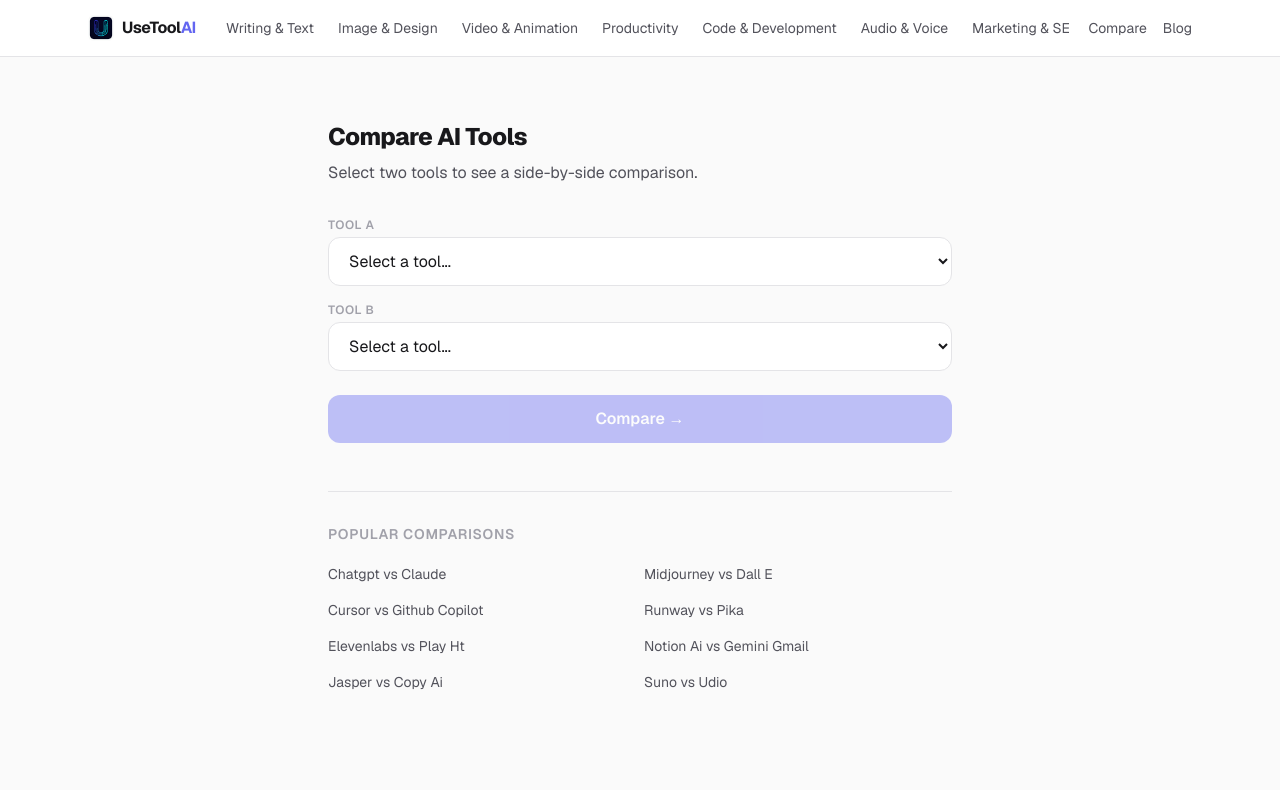
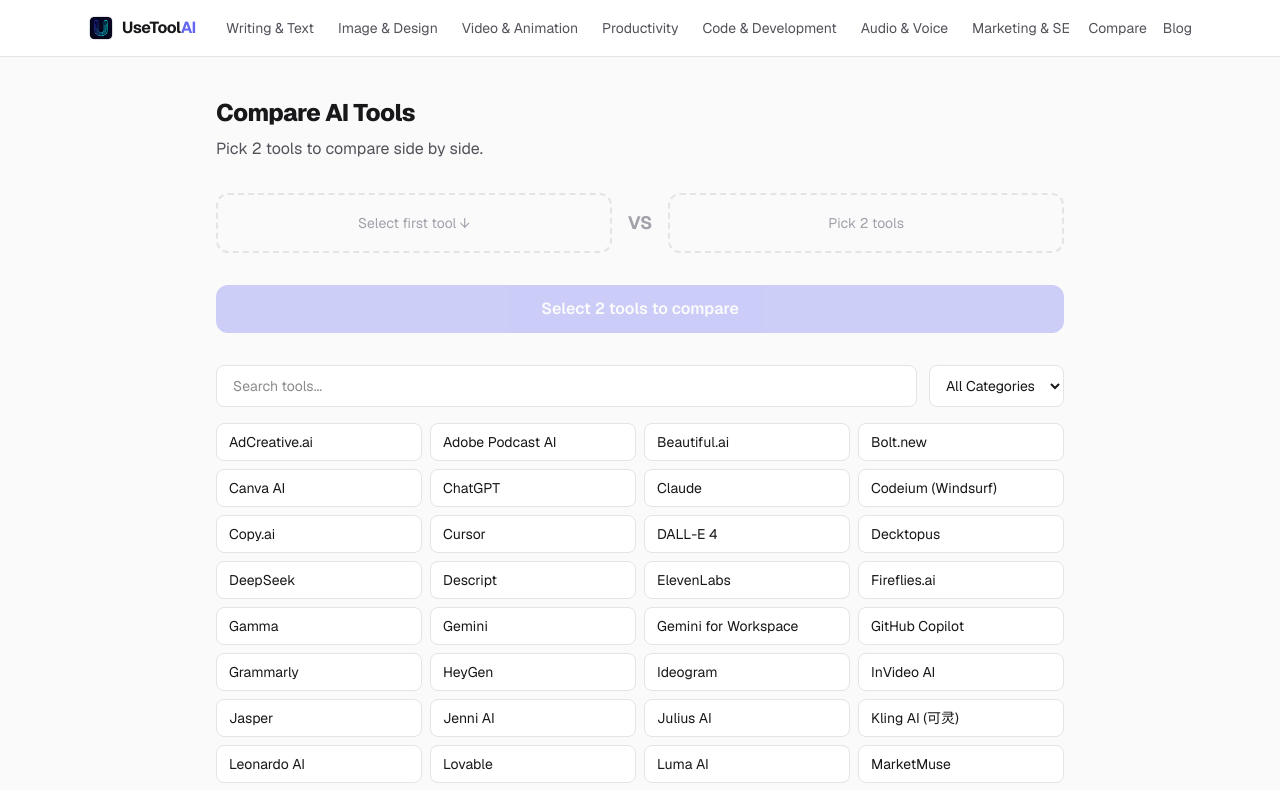
Before and after one commit to Max-jia/UseToolAi, a Next.js app: page /compare in a window 1280 px wide. Shown: the top 790 px of the page. Built offline with nearby package versions, Linux system fonts and the light colour scheme.

Commit message:
Redesign Compare page: search, category filter, visual tool picker

```diff
--- a/src/app/compare/page.tsx
+++ b/src/app/compare/page.tsx
@@ -1,80 +1,135 @@
 "use client";
 
-import { useState } from "react";
+import { useState, useEffect } from "react";
 import { useRouter } from "next/navigation";
 import Link from "next/link";
-import type { Tool } from "@/lib/tools";
+
+interface ToolItem { slug: string; name: string; category: string; }
 
 export default function ComparePage() {
   const router = useRouter();
-  const [toolA, setToolA] = useState("");
-  const [toolB, setToolB] = useState("");
-  const [toolList, setToolList] = useState<Tool[]>([]);
-  const [loaded, setLoaded] = useState(false);
+  const [tools, setTools] = useState<ToolItem[]>([]);
+  const [search, setSearch] = useState("");
+  const [category, setCategory] = useState("All");
+  const [selected, setSelected] = useState<string[]>([]);
 
-  // Load tools lazily
-  const loadTools = async () => {
-    if (loaded) return;
-    const res = await fetch("/api/tools");
-    if (res.ok) {
-      const data = await res.json();
-      setToolList(data);
-      setLoaded(true);
+  useEffect(() => {
+    fetch("/api/tools").then(r => r.json()).then(setTools);
+  }, []);
+
+  const categories = [...new Set(tools.map(t => t.category))].sort();
+
+  const filtered = tools.filter(t => {
+    if (category !== "All" && t.category !== category) return false;
+    if (search && !t.name.toLowerCase().includes(search.toLowerCase())) return false;
+    return true;
+  });
+
+  const toggleTool = (slug: string) => {
+    if (selected.includes(slug)) {
+      setSelected(selected.filter(s => s !== slug));
+    } else if (selected.length < 2) {
+      setSelected([...selected, slug]);
     }
   };
 
   const goCompare = () => {
-    if (toolA && toolB && toolA !== toolB) {
-      const slugs = [toolA, toolB].sort().join("-vs-");
-      router.push(`/compare/${slugs}`);
+    if (selected.length === 2) {
+      router.push(`/compare/${selected.sort().join("-vs-")}`);
     }
   };
 
+  const t1 = tools.find(t => t.slug === selected[0]);
+  const t2 = tools.find(t => t.slug === selected[1]);
+
   return (
-    <div className="max-w-2xl mx-auto px-6 py-16">
+    <div className="max-w-4xl mx-auto px-6 py-10">
       <h1 className="text-2xl font-extrabold tracking-tight mb-2">Compare AI Tools</h1>
-      <p className="text-[var(--color-text-muted)] mb-8">Select two tools to see a side-by-side comparison.</p>
+      <p className="text-[var(--color-text-muted)] mb-8">
+        Pick 2 tools to compare side by side.
+        {selected.length === 2 && " Ready!"}
+      </p>
 
-      <div className="space-y-4 mb-6">
-        <div>
-          <label className="text-xs font-semibold text-[var(--color-text-dim)] uppercase tracking-wider mb-1 block">Tool A</label>
-          <select
-            value={toolA}
-            onChange={(e) => setToolA(e.target.value)}
-            onFocus={loadTools}
-            className="w-full px-4 py-3 rounded-xl border border-[var(--color-border)] bg-white text-[var(--color-text)] focus:outline-none focus:border-[var(--color-primary)] cursor-pointer"
-          >
-            <option value="">Select a tool...</option>
-            {toolList.map((t) => (
-              <option key={t.slug} value={t.slug}>{t.name}</option>
-            ))}
-          </select>
+      {/* Selection status */}
+      <div className="flex items-center gap-4 mb-8">
+        <div className={`flex-1 rounded-xl border-2 p-4 text-center transition-colors ${t1 ? 'border-[var(--color-primary)] bg-indigo-50' : 'border-dashed border-[var(--color-border)]'}`}>
+          {t1 ? (
+            <div className="flex items-center justify-center gap-2">
+              <span className="font-semibold text-sm">{t1.name}</span>
+              <button onClick={() => setSelected(selected.filter(s => s !== t1.slug))} className="text-xs text-red-500 hover:underline">Remove</button>
+            </div>
+          ) : (
+            <span className="text-sm text-[var(--color-text-dim)]">Select first tool ↓</span>
+          )}
         </div>
-        <div>
-          <label className="text-xs font-semibold text-[var(--color-text-dim)] uppercase tracking-wider mb-1 block">Tool B</label>
-          <select
-            value={toolB}
-            onChange={(e) => setToolB(e.target.value)}
-            onFocus={loadTools}
-            className="w-full px-4 py-3 rounded-xl border border-[var(--color-border)] bg-white text-[var(--color-text)] focus:outline-none focus:border-[var(--color-primary)] cursor-pointer"
-          >
-            <option value="">Select a tool...</option>
-            {toolList.map((t) => (
-              <option key={t.slug} value={t.slug}>{t.name}</option>
-            ))}
-          </select>
+        <span className="text-[var(--color-text-dim)] font-bold text-lg">VS</span>
+        <div className={`flex-1 rounded-xl border-2 p-4 text-center transition-colors ${t2 ? 'border-[var(--color-primary)] bg-indigo-50' : 'border-dashed border-[var(--color-border)]'}`}>
+          {t2 ? (
+            <div className="flex items-center justify-center gap-2">
+              <span className="font-semibold text-sm">{t2.name}</span>
+              <button onClick={() => setSelected(selected.filter(s => s !== t2.slug))} className="text-xs text-red-500 hover:underline">Remove</button>
+            </div>
+          ) : selected.length === 1 ? (
+            <span className="text-sm text-[var(--color-text-dim)]">Select second tool ↓</span>
+          ) : (
+            <span className="text-sm text-[var(--color-text-dim)]">Pick 2 tools</span>
+          )}
         </div>
       </div>
 
+      {/* Compare button */}
       <button
         onClick={goCompare}
-        disabled={!toolA || !toolB || toolA === toolB}
-        className="w-full py-3 rounded-xl bg-[var(--color-primary)] text-white font-semibold hover:bg-[var(--color-primary-dark)] transition-colors disabled:opacity-40 disabled:cursor-not-allowed"
+        disabled={selected.length !== 2}
+        className="w-full py-3 rounded-xl bg-[var(--color-primary)] text-white font-semibold hover:bg-[var(--color-primary-dark)] transition-colors disabled:opacity-30 disabled:cursor-not-allowed mb-8"
       >
-        Compare →
+        {selected.length === 2 ? `Compare ${t1?.name} vs ${t2?.name} →` : "Select 2 tools to compare"}
       </button>
 
-      <div className="mt-12 pt-8 border-t border-[var(--color-border)]">
+      {/* Search & filter */}
+      <div className="flex gap-3 mb-4">
+        <input
+          type="text"
+          placeholder="Search tools..."
+          value={search}
+          onChange={(e) => setSearch(e.target.value)}
+          className="flex-1 px-4 py-2.5 rounded-lg border border-[var(--color-border)] bg-white text-sm focus:outline-none focus:border-[var(--color-primary)]"
+        />
+        <select
+          value={category}
+          onChange={(e) => setCategory(e.target.value)}
+          className="px-3 py-2.5 rounded-lg border border-[var(--color-border)] bg-white text-sm focus:outline-none focus:border-[var(--color-primary)] cursor-pointer"
+        >
+          <option value="All">All Categories</option>
+          {categories.map(c => <option key={c} value={c}>{c}</option>)}
+        </select>
+      </div>
+
+      {/* Tool grid */}
+      <div className="grid grid-cols-2 md:grid-cols-3 lg:grid-cols-4 gap-2 mb-12">
+        {filtered.map(tool => {
+          const isSel = selected.includes(tool.slug);
+          const isFull = selected.length >= 2 && !isSel;
+          return (
+            <button
+              key={tool.slug}
+              onClick={() => toggleTool(tool.slug)}
+              disabled={isFull}
+              className={`text-left px-3 py-2 rounded-lg border text-sm transition-colors ${
+                isSel
+                  ? 'border-[var(--color-primary)] bg-indigo-50 text-[var(--color-primary)] font-medium'
+                  : 'border-[var(--color-border)] bg-white text-[var(--color-text)] hover:border-[var(--color-primary)]/30'
+              } ${isFull ? 'opacity-30 cursor-not-allowed' : 'cursor-pointer'}`}
+            >
+              <div className="truncate">{tool.name}</div>
+              <div className="text-[10px] text-[var(--color-text-dim)] truncate">{tool.category}</div>
+            </button>
+          );
+        })}
+      </div>
+
+      {/* Popular comparisons */}
+      <div className="pt-8 border-t border-[var(--color-border)]">
         <h2 className="text-sm font-semibold tracking-wider uppercase text-[var(--color-text-dim)] mb-4">Popular Comparisons</h2>
         <div className="grid grid-cols-1 md:grid-cols-2 gap-2">
           {[
@@ -84,7 +139,7 @@
             ["runway", "pika"],
             ["elevenlabs", "play-ht"],
             ["notion-ai", "gemini-gmail"],
-            ["jasper", "copy-ai"],
+            ["kling", "runway"],
             ["suno", "udio"],
           ].map(([a, b]) => (
             <Link
@@ -92,8 +147,8 @@
               href={`/compare/${[a, b].sort().join("-vs-")}`}
               className="text-sm text-[var(--color-text-muted)] hover:text-[var(--color-primary)] transition-colors py-1"
             >
-              {a.replace(/-/g, " ").replace(/\b\w/g, (c) => c.toUpperCase())} vs{" "}
-              {b.replace(/-/g, " ").replace(/\b\w/g, (c) => c.toUpperCase())}
+              {a.replace(/-/g, " ").replace(/\b\w/g, c => c.toUpperCase())} vs{" "}
+              {b.replace(/-/g, " ").replace(/\b\w/g, c => c.toUpperCase())}
             </Link>
           ))}
         </div>
```
